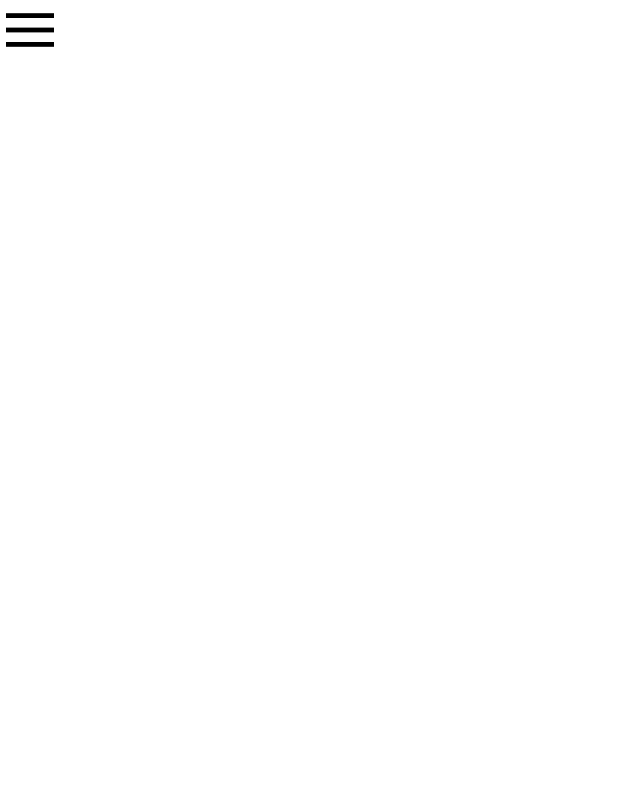
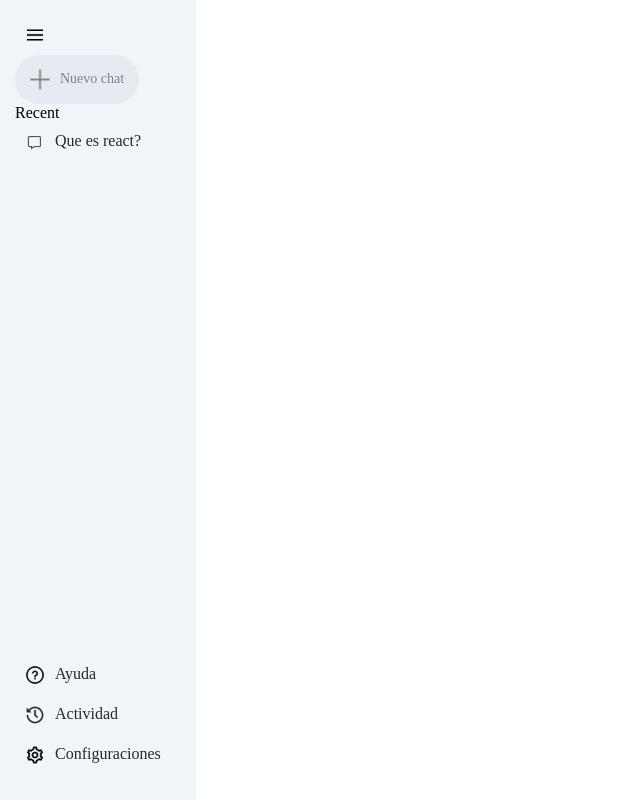
Before and after one commit to Karina1014/React-Gemeni-Pinecone, a React (Vite) app: page / in a window 1280 px wide. Shown: the whole page, without its empty margins (0-640 px from the left). Built offline with nearby package versions, Linux system fonts and the light colour scheme.

Commit message:
feat: :sparkles: update
This file update Sidebar.jxs and Sidebar.css

```diff
--- a/src/components/Sidebar/Sidebar.css
+++ b/src/components/Sidebar/Sidebar.css
@@ -0,0 +1,67 @@
+/*primero agregamos la clase*/
+.sidebar{
+    min-height: 100vh;
+    display: inline-flex;
+    flex-direction: column; /*divido tanto superior como inferior*/
+    justify-content: space-between; /*Justifica el contenido de la barra Lateral*/
+    background-color: #f0f5f9;
+    padding: 25px 15px; /*rellno*/
+}
+
+.sidebar img{
+    width: 20px; /*ancho de las imagenes*/
+}
+
+.sidebar .menu{
+    display: block;
+    margin-left: 10px;/*margen de bloque de visualizacion*/
+    cursor: pointer; /*puntero de cursor*/
+}
+
+.sidebar .new-chat{
+    margin-top: 10px;
+    display: inline-flex;/*Elementos de alineacion flexible*/
+    align-items: center; /*Espacio centrado*/
+    gap: 10px;
+    padding: 10px 15px;
+    background-color: #e6eaf1;
+    border-radius: 50px;
+    font-size: 14px;
+    color: grey;
+    cursor: pointer;
+}
+
+.sidebar .recent{
+    display: flex;
+    flex-direction: column;
+}
+
+.sidebar .recent.title{
+    margin-top: 30px;
+    margin-bottom: 20px;
+}
+
+.sidebar .recent-entry{
+    display: flex;
+    align-items: start;
+    gap: 10px;
+    padding: 10px;
+    padding-right: 40px;
+    border-radius: 50px;
+    color: #282828;
+    cursor: pointer;
+}
+
+.sidebar .recent-entry:hover{
+    background-color: #e6eaf1;
+}
+
+.sidebar .bottom{
+    display: flex;
+    flex-direction: column;
+}
+
+.sidebar .bottom-item{
+    padding-right: 10px;
+    cursor: pointer;
+}
--- a/src/components/Sidebar/Sidebar.jsx
+++ b/src/components/Sidebar/Sidebar.jsx
@@ -6,10 +6,32 @@
   return (
     <div className='sidebar'>
         <div className="top">
-        <img src={assets.menu_icon} alt="" />
+            <img className='menu' src={assets.menu_icon} alt="" />
+            <div className="new-chat">
+                <img src={assets.plus_icon} alt="" />
+                <p>Nuevo chat</p>
+            </div>
+        <div className="recent">
+            <p className="recent-title">Recent</p>
+            <div className="recent-entry">
+                <img src={assets.message_icon} alt="" />
+                <p>Que es react?</p>
+            </div>
+        </div>
         </div>
         <div className="bottom">
-
+            <div className="bottom-item recent-entry">
+                <img src={assets.question_icon} alt="" />
+                <p>Ayuda</p>
+            </div>
+            <div className="bottom-item recent-entry">
+                <img src={assets.history_icon} alt="" />
+                <p>Actividad</p>
+            </div>
+            <div className="bottom-item recent-entry">
+                <img src={assets.setting_icon} alt="" />
+                <p>Configuraciones</p>
+            </div>
         </div>
     </div>
 
```
